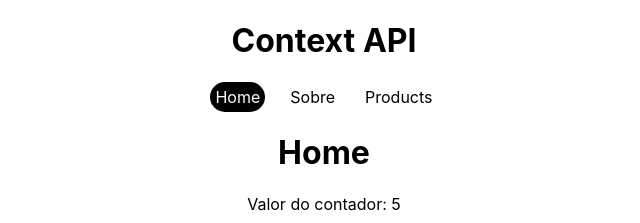
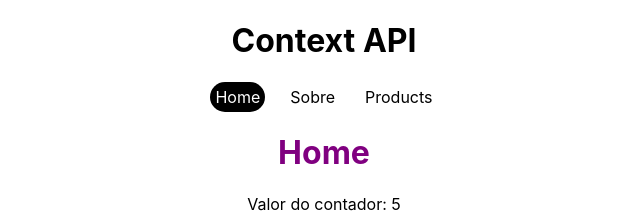
Before and after one commit to YuriCF1/Proj.Study-React-9, a React (Create React App) app in the folder context-api/: page / in a window 1280 px wide. Shown: the top 223 px of the page, without its empty margins (316-956 px from the left). Built offline with nearby package versions, Linux system fonts and the light colour scheme.

Commit message:
Passing the value of the reducer

```diff
--- a/context-api/src/index.js
+++ b/context-api/src/index.js
@@ -5,14 +5,19 @@ import App from "./App";
 import reportWebVitals from "./reportWebVitals";
 
 import { CounterContextProvider } from "./context/CounterContext";
+import { TitleColorContextProvider } from "./context/TitleColorContext";
 
 const root = ReactDOM.createRoot(document.getElementById("root"));
 root.render(
   <React.StrictMode>
     {/* 2 - Criando Provider */}
     {/* Importa a função que tem a createContext e seus valores para serem repassados como children */}
-    <CounterContextProvider> {/*Como ele tem o children, ele renderiza tudo que tem no App também*/}
-      <App />
+    <CounterContextProvider>
+      <TitleColorContextProvider>
+        {" "}
+        {/*Como ele tem o children, ele renderiza tudo que tem no App também*/}
+        <App />
+      </TitleColorContextProvider>
     </CounterContextProvider>
   </React.StrictMode>
 );
--- a/context-api/src/pages/Home.js
+++ b/context-api/src/pages/Home.js
@@ -8,12 +8,22 @@ import ChangeCounter from "../components/ChangeCounter";
 // 4 - Refatorando o contador com hook
 import { useCounterContext } from "../hooks/useCounterContext";
 
+// 5 - Context mais complexo
+import { useTitleColorContext } from "../hooks/useTitleColorContext";
+
+// useTitleColorContext()
 const Home = () => {
   // const { counter } = useContext(CounterContext); //Usando por componente
   const { counter } = useCounterContext(); //Usando por hook
+
+  // 5 - Context mais complexo
+  const { color } = useTitleColorContext();
+
+  console.log(color);
+
   return (
     <div>
-      <h1>Home</h1>
+      <h1 style={{ color: color }}>Home</h1>
       <p>Valor do contador: {counter}</p>
       {/*3 - Alterando valor do context*/}
       <ChangeCounter />
```
